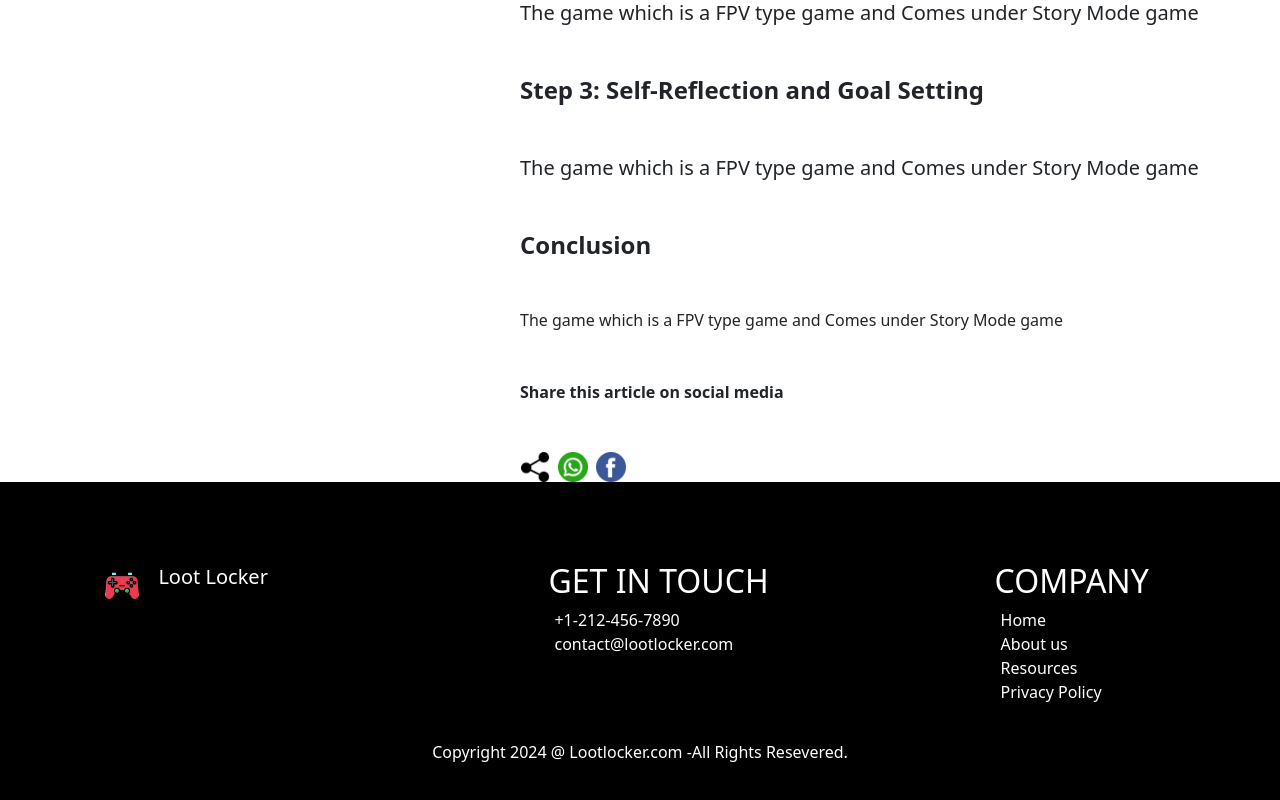
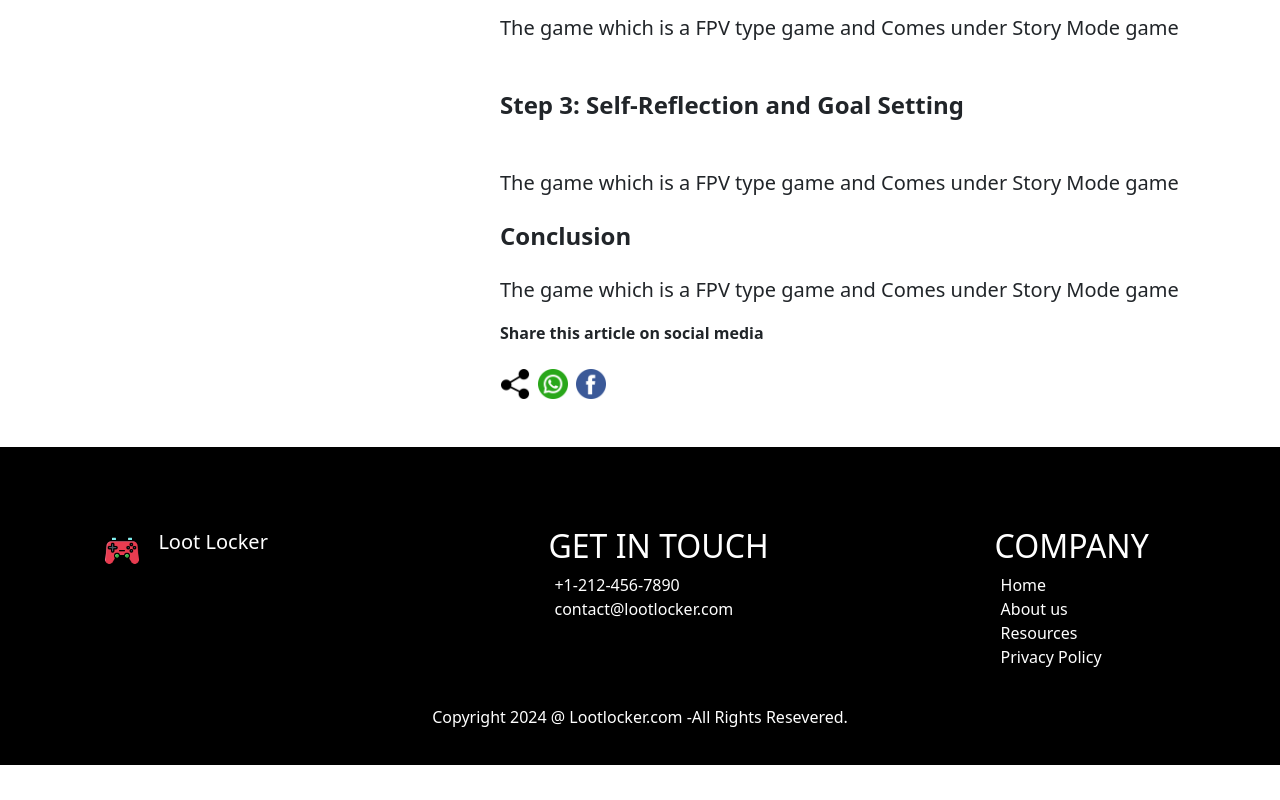
Before and after one commit to Sri-Sharan-Prakash-S/Loot-Locker, a React (Vite) app in the folder Frontend/: page /Pages/1 in a window 1280 px wide. Shown: the part 978-1778 px from the top of the page. After the commit the page ends 1743 px from the top, so only its background shows below. Built offline with nearby package versions, Linux system fonts and the light colour scheme.

Commit message:
02-10-2024

```diff
--- a/Frontend/src/App.jsx
+++ b/Frontend/src/App.jsx
@@ -14,7 +14,7 @@ function App() {
     <div className='app'>
       <Routes>
         <Route path='/' element={<Home/>} />
-        <Route path='/games' element={<Locker/>} />
+        <Route path='/News' element={<Locker/>} />
         <Route path='/Pages/:id' element={<Page/>}/>
       </Routes>
     </div>
--- a/Frontend/src/Navbar/Header.jsx
+++ b/Frontend/src/Navbar/Header.jsx
@@ -12,6 +12,7 @@ import war from '../../../Frontend/src/assets/warzone.jpg'
 import experts from '../../../Frontend/src/assets/experts.jpg'
 import anime from '../../../Frontend/src/assets/anime.jpg'
 import manga from '../../../Frontend/src/assets/manga.jpg'
+import { Link } from 'react-router-dom';
 
 const Header = () => {
   const slides={
@@ -57,7 +58,6 @@ const Header = () => {
             <li className="nav-item dropdown">
               <a
                 className="nav-link fs-5 text-light"
-                href="#"
                 id="resourcesDropdown"
                 role="button"
                 data-bs-toggle="dropdown"
@@ -66,9 +66,11 @@ const Header = () => {
                 Resources
               </a>
               <ul className="dropdown-menu bg-warning" aria-labelledby="resourcesDropdown">
-                <li><a className="dropdown-item text-dark" href="#resource1">Gaming Blog</a></li>
-                <li><a className="dropdown-item text-dark" href="#resource2">Anime Blog</a></li>
-                <li><a className="dropdown-item text-dark" href="#resource3">Latest News</a></li>
+                <Link to={''}>
+                <li><a className="dropdown-item text-dark" >Blog posts</a></li>
+                </Link>
+                <li><a className="dropdown-item text-dark" >Anime Blog</a></li>
+                <li><a className="dropdown-item text-dark" >Latest News</a></li>
               </ul>
             </li>
           </ul>
--- a/Frontend/src/Pages/Page.css
+++ b/Frontend/src/Pages/Page.css
@@ -12,12 +12,14 @@
 }
 
 .content{
-    margin-left: 520px;
+    margin-left: 500px;
     margin-top: -40px;
+    max-width: 700px;
 }
 
 .content-image{
     border: 4px solid white;
+    margin-bottom: 15px;
 }
 
 .my-3{
@@ -26,6 +28,6 @@
 }
 
 .my-5{
-    margin-top: 5px;
-    margin-bottom: 5px;
+    margin-top: 3px;
+    margin-bottom: 3px;
 }
--- a/Frontend/src/Pages/Page.jsx
+++ b/Frontend/src/Pages/Page.jsx
@@ -1,4 +1,5 @@
 import React, { useEffect, useState } from 'react'
+import { Link } from 'react-router-dom'
 import share from '../../../Frontend/src/assets/share.png'
 import whatsapp from '../../../Frontend/src/assets/whatsapp.png'
 import facebook from '../../../Frontend/src/assets/facebook.png'
@@ -29,7 +30,9 @@ const Page = () => {
   return (data?<div>
     <div className='bg-gray pt-2 pb-5'>
         <div className="bg-gray d-flex justify-content-between align-items-center pr-2 pl-2">
+            <Link to={'/'}>
             <img src={logo} width={40} className='w-20 w-sm-auto' alt="" />
+            </Link>
             <button className='d-flex align-items-center gap-2 start'>Get Started</button>
         </div>
         <div className="text-center">
@@ -48,11 +51,11 @@ const Page = () => {
             <p className='fs-5 my-3'>{data.description}</p>
             <h3 className='fs-4 my-5 fw-bold'>Step 3: Self-Reflection and Goal Setting</h3>
             <p className='fs-5 my-3'>{data.description}</p>
-            <h3 className='fs-4 my-5 fw-bold'>Conclusion</h3>
-            <p className='my-3'>{data.description}</p>
-            <div>
-                <p className='text-dark fw-bold my-5'>Share this article on social media</p>
-                <div className='d-flex'>
+            <h3 className='fs-4 mt-4 mb-4 fw-bold'>Conclusion</h3>
+            <p className='fs-5'>{data.description}</p>
+            <div className=''>
+                <p className='text-dark fw-bold mb-4'>Share this article on social media</p>
+                <div className='d-flex mb-5'>
                     <img className='mr-2' src={share} width={30} alt="" />
                     <img className='mr-2' src={whatsapp} width={30} alt="" />
                     <img src={facebook} width={30} alt="" />
```
